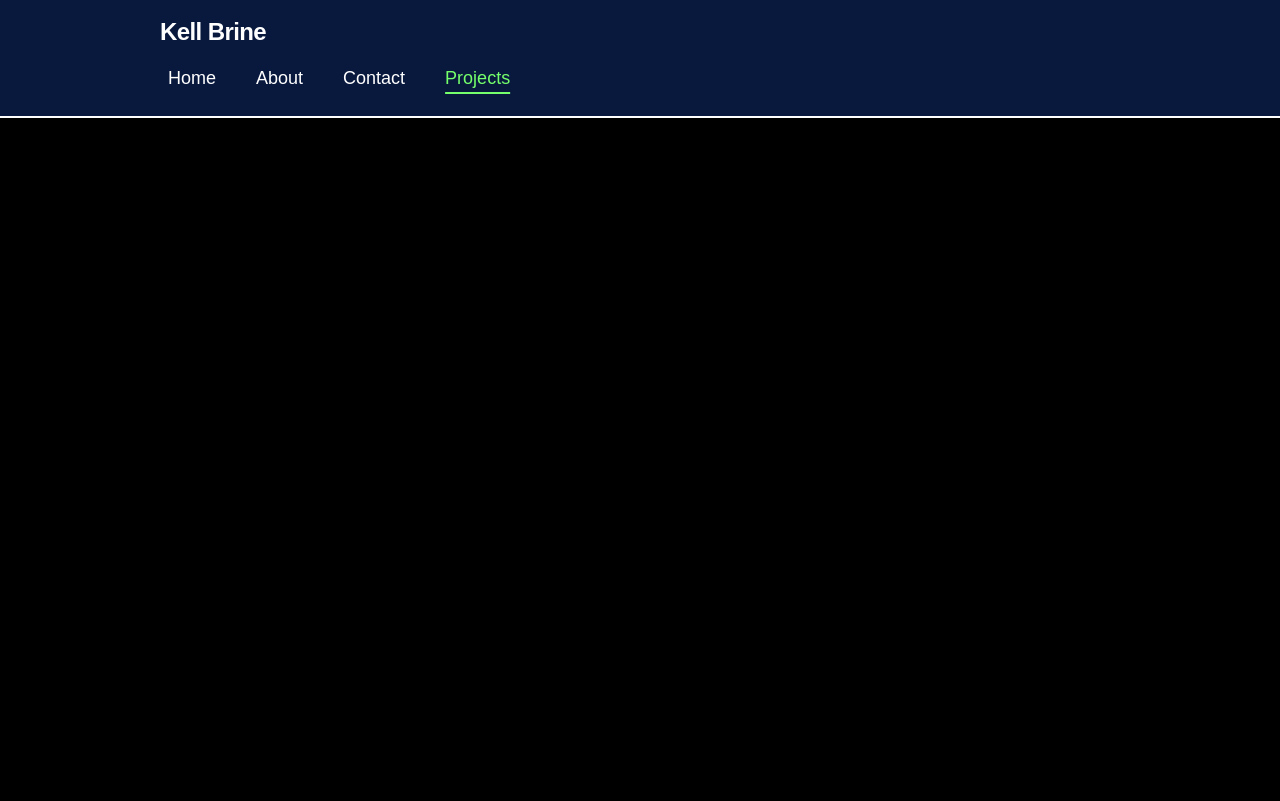
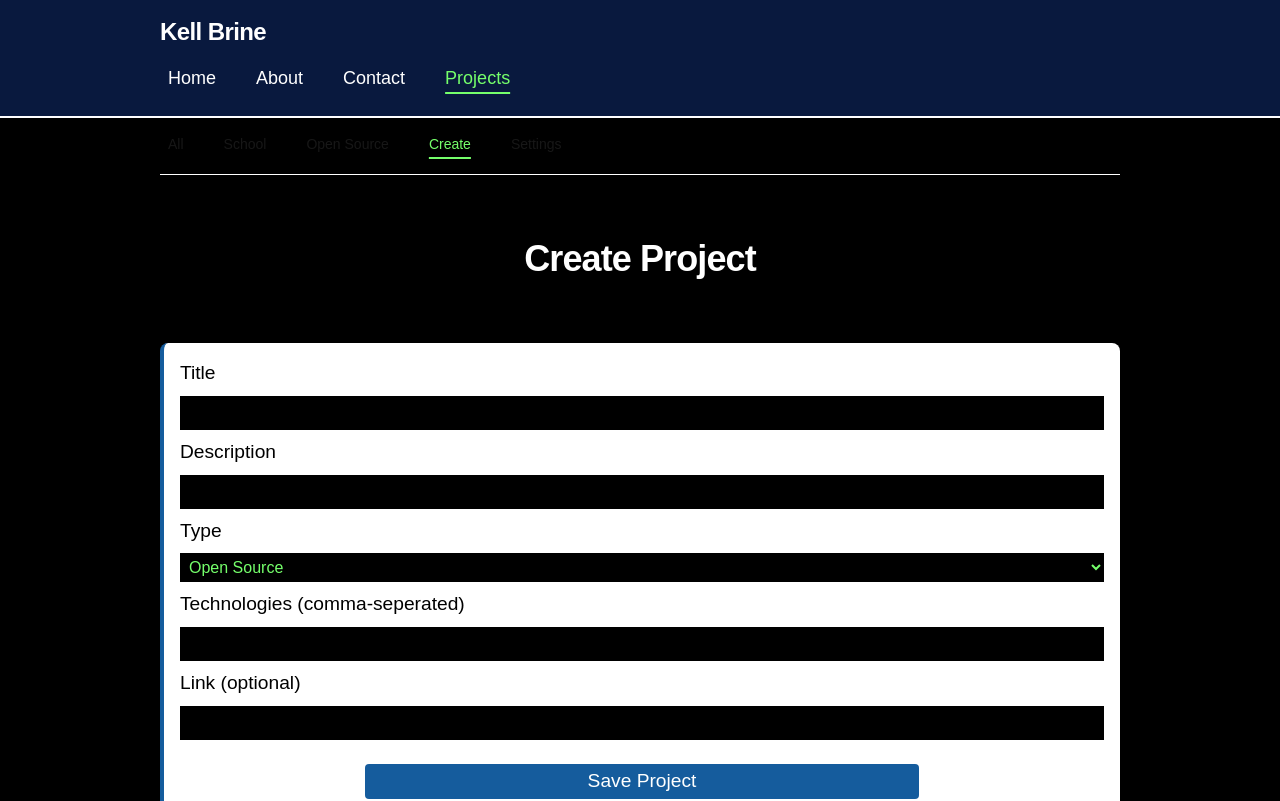
Before and after one commit to schoolonlyaccount/wdd430-portfolio, a Next.js app: page /projects/create in a window 1280 px wide. Before the commit this address had no page. Shown: the top 801 px of the page. Built offline with nearby package versions, Linux system fonts and the light colour scheme.

Commit message:
Learning - Mutating Data

```diff
--- a/app/globals.css
+++ b/app/globals.css
@@ -56,3 +56,48 @@ input[type='search']::-webkit-search-cancel-button {
   cursor: pointer;
   filter: invert(20%) sepia(90%) saturate(5000%) hue-rotate(350deg);
 }
+
+.project-form {
+  display: flex;
+  flex-direction: column;
+  margin: 2rem auto;
+  padding: 1rem;
+  background-color: white;
+  border-radius: 8px;
+  border-left: 4px solid var(--secondary-color);
+
+  label {
+    color: black;
+    font-size: 1.2rem;
+  }
+
+  select,
+  input {
+    margin: 0.5rem 0;
+    padding: 5px;
+    color: var(--active-color);
+    background-color: black;
+  }
+
+  input:focus,
+  select:focus {
+    color: var(--hover-color1);
+  }
+
+  button {
+    margin-top: 1rem;
+    width: 60%;
+    align-self: center;
+    padding: 0.2rem;
+    font-size: 1.2rem;
+    background-color: var(--secondary-color);
+    color: white;
+    border-radius: 4px;
+    cursor: pointer;
+    transition: background-color 0.3s ease;
+
+    &:hover {
+      background-color: var(--hover-color2);
+    }
+  }
+}
--- /dev/null
+++ b/app/projects/[id]/edit/page.tsx
@@ -0,0 +1,49 @@
+import { updateProject } from '@/lib/actions';
+import { sql } from '@vercel/postgres';
+
+export default async function Page(props: { params: Promise<{ id: string }> }) {
+    const params = await props.params;
+    const id = params.id;
+
+    const { rows } = await sql`
+        SELECT *
+        FROM projects
+        WHERE id = ${id}
+    `;
+
+    const project = rows[0];
+
+    if (!project) {
+        return <p>Project not found.</p>;
+    }
+
+    return (
+        <main className="mx-auto max-w-5xl px-4 py-12 text-white sm:px-6 lg:px-8">
+            <div className="text-center mb-12 sm:mb-16 text-white">
+                <h1 className="mb-4 text-4xl font-bold tracking-tight">Edit Project</h1>
+            </div>
+
+            <form action={updateProject.bind(null, id)} className="project-form">
+                <label htmlFor="title">Title</label>
+                <input id="title" name="title" defaultValue={project.title} required />
+
+                <label htmlFor="description">Description</label>
+                <input id="description" name="description" defaultValue={project.description} required />
+
+                <label htmlFor="type">Type</label>
+                <select id="type" name="type" defaultValue={project.type} required>
+                    <option value="opensource">Open Source</option>
+                    <option value="school">School</option>
+                </select>
+
+                <label htmlFor="technologies">Technologies (comma-seperated)</label>
+                <input id="technologies" name="technologies" defaultValue={project.technologies} required />
+
+                <label htmlFor="link">Link (optional)</label>
+                <input id="link" name="link" defaultValue={project.link} />
+
+                <button type="submit">Save Project</button>
+            </form>
+        </main>
+    );
+}
--- /dev/null
+++ b/app/projects/create/page.tsx
@@ -0,0 +1,33 @@
+import { createProject } from '@/lib/actions';
+
+export default function Page() {
+    return (
+        <main className="mx-auto max-w-5xl px-4 py-12 text-white sm:px-6 lg:px-8">
+            <div className="text-center mb-12 sm:mb-16 text-white">
+                <h1 className="mb-4 text-4xl font-bold tracking-tight">Create Project</h1>
+            </div>
+
+            <form action={createProject} className="project-form">
+                <label htmlFor="title">Title</label>
+                <input id="title" name="title" required />
+
+                <label htmlFor="description">Description</label>
+                <input id="description" name="description" required />
+
+                <label htmlFor="type">Type</label>
+                <select id="type" name="type" required>
+                    <option value="opensource">Open Source</option>
+                    <option value="school">School</option>
+                </select>
+
+                <label htmlFor="technologies">Technologies (comma-seperated)</label>
+                <input id="technologies" name="technologies" required />
+
+                <label htmlFor="link">Link (optional)</label>
+                <input id="link" name="link" />
+
+                <button type="submit">Save Project</button>
+            </form>
+        </main>
+    );
+}
--- a/app/projects/layout.tsx
+++ b/app/projects/layout.tsx
@@ -15,21 +15,28 @@ export default function ProjectsLayout({ children, }: { children: React.ReactNod
                             href="/projects"
                             className={pathname === '/projects' ? 'active' : 'inactive'}
                             aria-current={pathname === '/projects' ? 'page' : undefined}
-                        >All Projects</Link>
+                        >All</Link>
                     </li>
                     <li>
                         <Link
                             href="/projects/school"
                             className={pathname === '/projects/school' ? 'active' : 'inactive'}
                             aria-current={pathname === '/projects/school' ? 'page' : undefined}
-                        >School Projects</Link>
+                        >School</Link>
                     </li>
                     <li>
                         <Link
                             href="/projects/open-source"
                             className={pathname === '/projects/open-source' ? 'active' : 'inactive'}
                             aria-current={pathname === '/projects/open-source' ? 'page' : undefined}
-                        >Open Source Projects</Link>
+                        >Open Source</Link>
+                    </li>
+                    <li>
+                        <Link
+                            href="/projects/create"
+                            className={pathname === '/projects/create' ? 'active' : 'inactive'}
+                            aria-current={pathname === '/projects/create' ? 'page' : undefined}
+                        >Create</Link>
                     </li>
                     <li>
                         <Link
--- a/app/projects/open-source/page.tsx
+++ b/app/projects/open-source/page.tsx
@@ -1,4 +1,6 @@
 import { headers } from 'next/headers';
+import Link from 'next/link';
+import { deleteProject } from '@/lib/actions';
 
 export default async function OpenSource() {
     const headersList = await headers();
@@ -22,7 +24,7 @@ export default async function OpenSource() {
                 {projects.map((project: any) => (
                     <div
                         key={project.id}
-                        className="rounded-xl border-l-4 border-l-[var(--secondary-color)] bg-white p-6 shadow-sm transition-all duration-200 hover:-translate-y-0.5 hover:shadow-md"
+                        className="rounded-xl border-l-4 border-l-[var(--secondary-color)] bg-white p-6 shadow-sm"
                     >
                         <h2 className="mb-2 text-xl font-semibold text-black">
                             {project.title}
@@ -36,11 +38,22 @@ export default async function OpenSource() {
                             {project.technologies?.map((tech: string) => (
                                 <span
                                     key={tech}
-                                    className="rounded-full bg-gray-100 px-3 py-1 text-xs font-medium text-[var(--special-red)]"
+                                    className="rounded-full bg-gray-100 border border-gray-200 px-3 py-1 text-xs font-medium text-[var(--special-red)]"
                                 >
                                     {tech}
                                 </span>
                             ))}
+                        </div>
+
+                        <div className="flex gap-2 mt-6 items-align-center justify-center border-t border-gray-400 pt-4">
+                            <form action={deleteProject.bind(null, project.id)}>
+                                <button type="submit" className='bg-red-600 text-white px-4 py-2 rounded text-sm cursor-pointer hover:bg-red-800 transition-all duration-200'>
+                                    Delete Project
+                                </button>
+                            </form>
+                            <Link href={`/projects/${project.id}/edit`} className='bg-blue-600 text-white px-4 py-2 rounded text-sm cursor-pointer hover:bg-blue-800 transition-all duration-200'>
+                                Edit Project
+                            </Link>
                         </div>
                     </div>
                 ))}
--- a/app/projects/page.tsx
+++ b/app/projects/page.tsx
@@ -4,6 +4,8 @@
 import { fetchFilteredProjects, fetchProjectsPages } from '@/lib/projects-db';
 import { ProjectSearch } from '@/components/ProjectSearch';
 import Pagination from '@/components/Pagination';
+import Link from 'next/link';
+import { deleteProject } from '@/lib/actions';
 
 export default async function Projects(props: {
     searchParams?: Promise<{ query?: string; page?: string }>
@@ -37,7 +39,7 @@ export default async function Projects(props: {
                 {projects.map((project: any) => (
                     <div
                         key={project.id}
-                        className="rounded-xl border-l-4 border-l-[var(--secondary-color)] bg-white p-6 shadow-sm transition-all duration-200 hover:-translate-y-0.5 hover:shadow-md"
+                        className="rounded-xl border-l-4 border-l-[var(--secondary-color)] bg-white p-6 shadow-sm"
                     >
                         <h2 className="mb-2 text-xl font-semibold text-black">
                             {project.title}
@@ -51,11 +53,22 @@ export default async function Projects(props: {
                             {project.technologies?.map((tech: string) => (
                                 <span
                                     key={tech}
-                                    className="rounded-full bg-gray-100 px-3 py-1 text-xs font-medium text-[var(--special-red)]"
+                                    className="rounded-full bg-gray-100 border border-gray-200 px-3 py-1 text-xs font-medium text-[var(--special-red)]"
                                 >
                                     {tech}
                                 </span>
                             ))}
+                        </div>
+
+                        <div className="flex gap-2 mt-6 items-align-center justify-center border-t border-gray-400 pt-4">
+                            <form action={deleteProject.bind(null, project.id)}>
+                                <button type="submit" className='bg-red-600 text-white px-4 py-2 rounded text-sm cursor-pointer hover:bg-red-800 transition-all duration-200'>
+                                    Delete Project
+                                </button>
+                            </form>
+                            <Link href={`/projects/${project.id}/edit`} className='bg-blue-600 text-white px-4 py-2 rounded text-sm cursor-pointer hover:bg-blue-800 transition-all duration-200'>
+                                Edit Project
+                            </Link>
                         </div>
                     </div>
                 ))}
--- a/app/projects/school/page.tsx
+++ b/app/projects/school/page.tsx
@@ -1,6 +1,8 @@
 import { headers } from 'next/headers';
 import { Suspense } from 'react';
 import SchoolProjectsLoading from './loading';
+import Link from 'next/link';
+import { deleteProject } from '@/lib/actions';
 
 async function SchoolProjects() {
     const headersList = await headers();
@@ -24,7 +26,7 @@ async function SchoolProjects() {
                 {projects.map((project: any) => (
                     <div
                         key={project.id}
-                        className="rounded-xl border-l-4 border-l-[var(--secondary-color)] bg-white p-6 shadow-sm transition-all duration-200 hover:-translate-y-0.5 hover:shadow-md"
+                        className="rounded-xl border-l-4 border-l-[var(--secondary-color)] bg-white p-6 shadow-sm"
                     >
                         <h2 className="mb-2 text-xl font-semibold text-black">
                             {project.title}
@@ -38,11 +40,22 @@ async function SchoolProjects() {
                             {project.technologies?.map((tech: string) => (
                                 <span
                                     key={tech}
-                                    className="rounded-full bg-gray-100 px-3 py-1 text-xs font-medium text-[var(--special-red)]"
+                                    className="rounded-full bg-gray-100 border border-gray-200 px-3 py-1 text-xs font-medium text-[var(--special-red)]"
                                 >
                                     {tech}
                                 </span>
                             ))}
+                        </div>
+
+                        <div className="flex gap-2 mt-6 items-align-center justify-center border-t border-gray-400 pt-4">
+                            <form action={deleteProject.bind(null, project.id)}>
+                                <button type="submit" className='bg-red-600 text-white px-4 py-2 rounded text-sm cursor-pointer hover:bg-red-800 transition-all duration-200'>
+                                    Delete Project
+                                </button>
+                            </form>
+                            <Link href={`/projects/${project.id}/edit`} className='bg-blue-600 text-white px-4 py-2 rounded text-sm cursor-pointer hover:bg-blue-800 transition-all duration-200'>
+                                Edit Project
+                            </Link>
                         </div>
                     </div>
                 ))}
--- /dev/null
+++ b/lib/actions.ts
@@ -0,0 +1,94 @@
+'use server';
+
+import { z } from 'zod';
+import { sql } from '@vercel/postgres';
+import { revalidatePath } from 'next/cache';
+import { redirect } from 'next/navigation';
+
+const ProjectFormSchema = z.object({
+    title: z.string().min(1, 'Title is required'),
+    description: z.string().min(1, 'Description is required'),
+    type: z.enum(['opensource', 'school']),
+    technologies: z.string().min(1, 'At least one technology is required'),
+    link: z.preprocess(
+        (value) => value === '' ? undefined : value,
+        z.string().url().optional()
+    ),
+});
+
+export async function createProject(formData: FormData) {
+    const raw = {
+        title: formData.get('title'),
+        description: formData.get('description'),
+        type: formData.get('type'),
+        technologies: formData.get('technologies'),
+        link: formData.get('link')
+    };
+
+    const parsed = ProjectFormSchema.safeParse(raw);
+    if (!parsed.success) {
+        throw new Error('Invalid project input.');
+    }
+
+    const { title, description, type, technologies: technologiesInput, link } = parsed.data;
+
+    const technologies = technologiesInput
+        .split(',')
+        .map((tech) => tech.trim())
+        .filter(Boolean);
+
+    await sql.query(
+        `
+        INSERT INTO projects (title, description, type, technologies, link)
+        VALUES ($1, $2, $3, $4, $5)
+    `,
+        [title, description, type, technologies, link]
+    );
+
+    revalidatePath('/projects');
+    redirect('/projects');
+}
+
+export async function updateProject(id: string, formData: FormData) {
+    const raw = {
+        title: formData.get('title'),
+        description: formData.get('description'),
+        type: formData.get('type'),
+        technologies: formData.get('technologies'),
+        link: formData.get('link')
+    };
+
+    const parsed = ProjectFormSchema.safeParse(raw);
+    if (!parsed.success) {
+        throw new Error('Invalid project input.');
+    }
+
+    const { title, description, type, technologies: technologiesInput, link } = parsed.data;
+
+    const technologies = technologiesInput
+        .split(',')
+        .map((tech) => tech.trim())
+        .filter(Boolean);
+
+    await sql.query(
+        `
+        UPDATE projects
+        SET title = $1,
+            description = $2,
+            type = $3,
+            technologies = $4,
+            link = $5
+        WHERE id = $6
+    `,
+        [title, description, type, technologies, link, id]
+    );
+
+
+    revalidatePath('/projects');
+    redirect('/projects');
+}
+
+export async function deleteProject(id: string) {
+    await sql`DELETE FROM projects WHERE id = ${id}`;
+    revalidatePath('/projects');
+}
```
